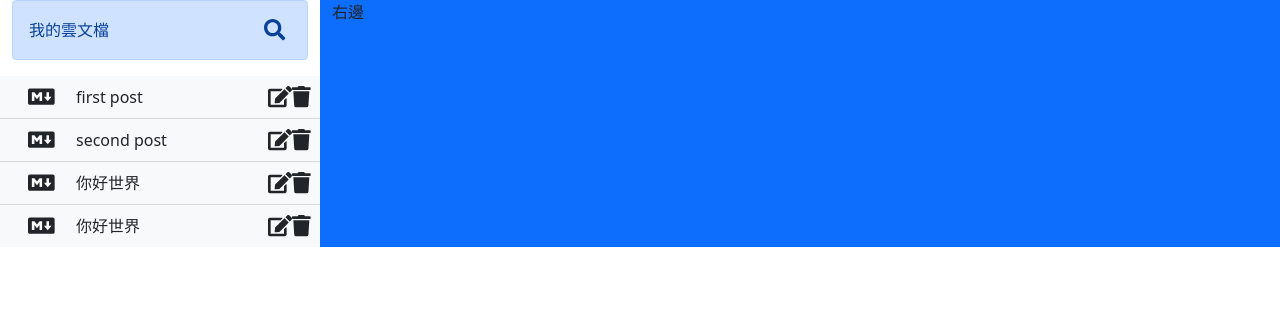
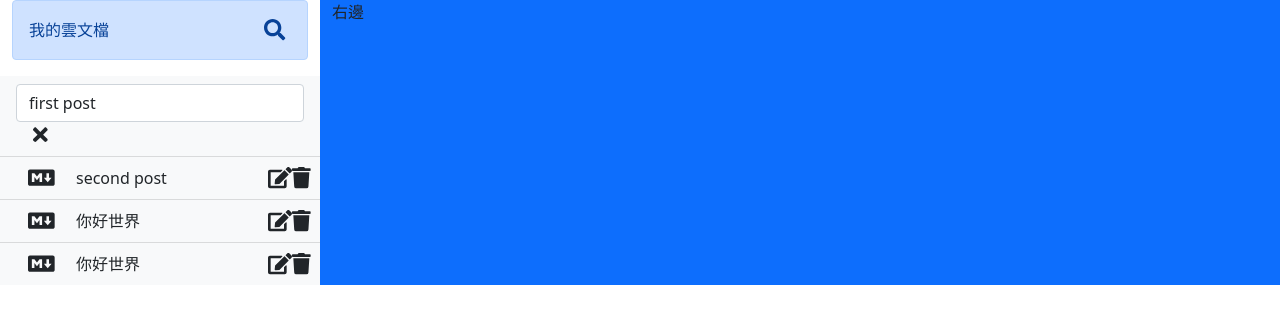
Before and after one commit to xxxamfa/longyao, a React (Create React App) app: page / in a window 1280 px wide. Both pictures are taken after a click on the button 268 px from the left and 97 px from the top of the page. Shown: the top 324 px of the page. Built offline with nearby package versions, Linux system fonts and the light colour scheme.

Commit message:
游標手勢+左側list

```diff
--- a/src/App.css
+++ b/src/App.css
@@ -4,3 +4,6 @@
   /* 不知道有沒有差 */
   color: inherit;
 }
+.c-link {
+  cursor: pointer;
+}
--- a/src/App.js
+++ b/src/App.js
@@ -17,7 +17,19 @@ function App() {
               console.log(value);
             }}
           />
-          <FileList files={defaultFiles} />
+          <FileList
+            files={defaultFiles}
+            onFileClick={(id) => {
+              console.log(id);
+            }}
+            onFileDelete={(id) => {
+              console.log("Delete", id);
+            }}
+            onSaveEdit={(id, newValue) => {
+              console.log(id);
+              console.log(newValue);
+            }}
+          />
         </div>
         <div className="col-9 bg-primary">右邊</div>
       </div>
--- a/src/components/FileList.js
+++ b/src/components/FileList.js
@@ -1,9 +1,41 @@
 import { FontAwesomeIcon } from "@fortawesome/react-fontawesome";
 import { faMarkdown } from "@fortawesome/free-brands-svg-icons";
 import PropTypes from "prop-types";
-import { faEdit, faTrash } from "@fortawesome/free-solid-svg-icons";
+import { faEdit, faTimes, faTrash } from "@fortawesome/free-solid-svg-icons";
+import { useEffect, useState } from "react";
 
 const FileList = ({ files, onFileClick, onSaveEdit, onFileDelete }) => {
+  // 是否為修改狀態與修改的值
+  const [editStatus, setEditStatus] = useState(false);
+  const [value, setValue] = useState("");
+  // 關閉輸入
+  const closeSearch = (e) => {
+    // 取消默認處理
+    e.preventDefault();
+    setEditStatus(false);
+    setValue("");
+  };
+  //全域事件
+  useEffect(() => {
+    const handleInputEvent = (event) => {
+      const { keyCode } = event;
+      // enter=13 . exc=27
+      if (keyCode === 13 && editStatus) {
+        const editItem = files.find((file) => file.id === editStatus);
+        onSaveEdit(editItem.id, value);
+        setEditStatus(false);
+        setValue("");
+      } else if (keyCode === 27 && editStatus) {
+        closeSearch(event);
+      }
+    };
+    // 使用
+    document.addEventListener("keyup", handleInputEvent);
+    // 釋放
+    return () => {
+      document.removeEventListener("keyup", handleInputEvent);
+    };
+  });
   return (
     <ul className="list-group list-group-flush file-list">
       {files.map((file) => (
@@ -11,24 +43,58 @@ const FileList = ({ files, onFileClick, onSaveEdit, onFileDelete }) => {
           className="list-group-item bg-light row d-flex align-items-center"
           key={file.id}
         >
+          {file.id !== editStatus && (
+            <>
               <span className="col-2">
                 <FontAwesomeIcon icon={faMarkdown} size="lg" />
               </span>
-          <span className="col-8">{file.title}</span>
+              <span
+                className="col-8"
+                onClick={() => {
+                  onFileClick(file.id);
+                }}
+              >
+                {file.title}
+              </span>
               <button
                 type="button"
-            className="icon-button col-1"
-            onClick={() => {}}
+                className="icon-button col-1 c-link"
+                onClick={() => {
+                  setEditStatus(file.id);
+                  setValue(file.title);
+                }}
               >
                 <FontAwesomeIcon icon={faEdit} size="lg" title="編輯" />
               </button>
               <button
                 type="button"
                 className="icon-button col-1"
-            onClick={() => {}}
+                onClick={() => {
+                  onFileDelete(file.id);
+                }}
               >
                 <FontAwesomeIcon icon={faTrash} size="lg" title="刪除" />
               </button>
+            </>
+          )}
+          {file.id === editStatus && (
+            <>
+              <input
+                className="form-control col-10"
+                value={value}
+                onChange={(e) => {
+                  setValue(e.target.value);
+                }}
+              />
+              <button
+                type="button"
+                className="icon-button col-2"
+                onClick={closeSearch}
+              >
+                <FontAwesomeIcon icon={faTimes} size="lg" title="關閉" />
+              </button>
+            </>
+          )}
         </li>
       ))}
     </ul>
@@ -37,5 +103,8 @@ const FileList = ({ files, onFileClick, onSaveEdit, onFileDelete }) => {
 
 FileList.propTypes = {
   files: PropTypes.array,
+  onFileClick: PropTypes.func,
+  onFileDelete: PropTypes.func,
+  onSaveEdit: PropTypes.func,
 };
 export default FileList;
```
Lines whose indentation alone changed are shown as unchanged.
